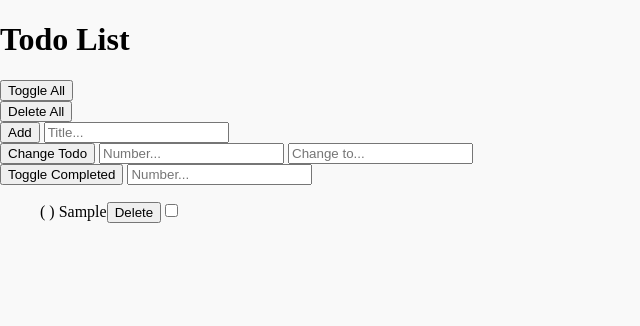
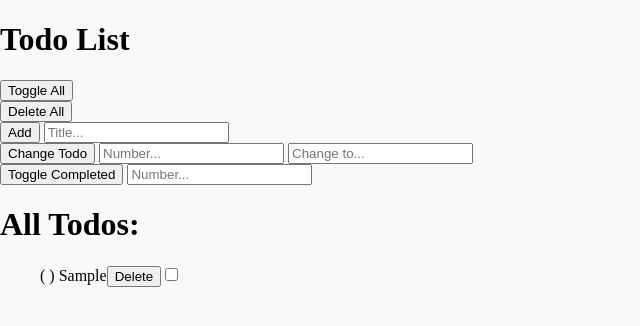
Before and after one commit to Burzyburzy/todo-app, a plain HTML site: page index.html in a window 1280 px wide. Both pictures are taken after typing "Sample" into the empty fields and a click on the button "Add". Shown: the whole page, without its empty margins (0-640 px from the left). Drawn offline with Linux system fonts and the light colour scheme; a web font is replaced by a local one.

Commit message:
h1 added

```diff
--- a/index.html
+++ b/index.html
@@ -40,6 +40,8 @@
     <input id="toggleCompletedPositionInput" type="number" placeholder="Number...">
   </div>
 
+  <h1>All Todos:</h1>
+
   <div>
     <span id="taskIsEmpty"><!--error message goes here--></span>
   </div>
--- a/script.js
+++ b/script.js
@@ -67,7 +67,7 @@ var handlers = {
   toggleCompleted: function() {
     var toggleCompletedPositionInput = document.getElementById('toggleCompletedPositionInput');
     todoList.toggleCompleted(toggleCompletedPositionInput.valueAsNumber);
-    //get checkbox
+    //get checkbox by class
     //toggle checkbox on click
     toggleCompletedPositionInput.value = "";
     view.displayTodos();
@@ -80,8 +80,19 @@ var handlers = {
     var todosUl = document.querySelector("ul");
     var result = confirm("Delete for sure?");
     if (result) {
-      todosUl.innerHTML = "";
+      while (todosUl.hasChildNodes()) {
+        todosUl.removeChild(todosUl.firstChild);
+      }
     }
+    //dont show alert when there's no todos
+    //var result = null;
+    // if (todosUl.innerHTML = !"") {
+    //   var result = confirm("Delete for sure?");
+    //  todosUl.innerHTML = "";
+    // } else {
+    //   var result = confirm("Delete for sure?");
+    //   todosUl.innerHTML = "";
+    // }
   }
 };
 
@@ -90,18 +101,18 @@ var view = {
     var todosUl = document.querySelector('ul');
     todosUl.innerHTML = "";
 
-    todoList.todos.forEach(function(todo, position) { //forEach wykonuje funkcję jednokrotnie
-      var todoLi = document.createElement('li'); // dla każdego elementu tablicy
+    todoList.todos.forEach(function(todo, position) { //forEach wykonuje funkcję jednokrotnie dla każdego elementu tablicy
+      var todoLi = document.createElement('li');
       var todoTextWithCompletion = ""; // funkcja wykonywana = callback
       // forEach = funkcja wyższego rzędu
       if (todo.completed === true) {
         todoTextWithCompletion = "(x) " + todo.todoText;
         //stworz checkbox z wartoscia .checked = true;
-        // + document.getElementsByClassName("checkbox").checked = true;
+        // document.getElementsByClassName("checkbox").checked = true;
       } else {
         todoTextWithCompletion = "( ) " + todo.todoText;
         //stworz checkbox z wartoscia .checked = false;
-        // + document.getElementsByClassName("checkbox").checked=false;
+        //document.getElementsByClassName("checkbox").checked=false;
       }
 
       todoLi.id = position;
```
